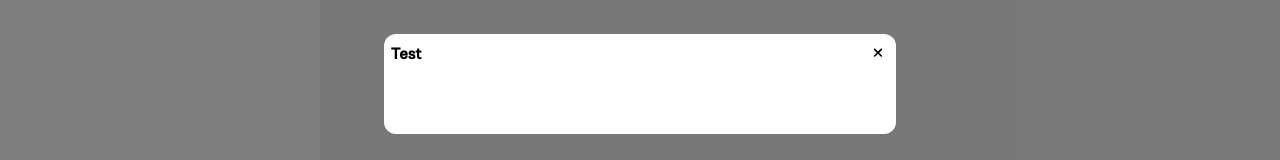
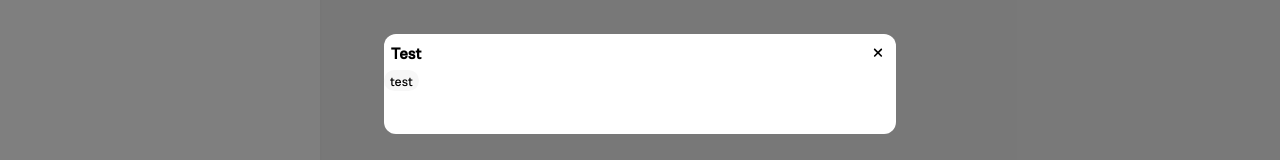
Before and after one commit to AmalAkh/web-messanger, a React (Vite) app: page / in a window 1280 px wide. Both pictures are taken after a click on the button "Change". Shown: the part 316-476 px from the top of the page. Built offline with nearby package versions, Linux system fonts and the light colour scheme.

Commit message:
ModalWindow bug fix

```diff
--- a/src/App.jsx
+++ b/src/App.jsx
@@ -12,6 +12,7 @@ function App() {
 
   const [currentChat, setCurrentChat] = useState(0);
   const [chats, setChats] = useState({});
+  const [text, setText] = useState("");
 
   const [isVisible, setIsVisible] = useState(false);
 
@@ -65,7 +66,7 @@ function App() {
             </div>
           </div>
           <div className="messages-container">
-
+            {text}
           </div>
           <div class="bottom-bar">
             <button className='clear attach-btn'><FontAwesomeIcon icon={faPlus} /> </button>
@@ -75,7 +76,10 @@ function App() {
           </div>
 
         </div>
-        <ModalWindow title="Test" isVisible={isVisible} onClose={()=>setIsVisible(false)} ></ModalWindow>
+        <ModalWindow title="Test" isVisible={isVisible} onClose={()=>setIsVisible(false)} >
+
+          <div><button onClick={()=>setText(text+"a")}>test</button></div>
+        </ModalWindow>
       </main>
     </>
   )
--- a/src/components/ModalWindow.jsx
+++ b/src/components/ModalWindow.jsx
@@ -6,19 +6,21 @@ import { FontAwesomeIcon } from "@fortawesome/react-fontawesome";
 export default function ModalWindow({title,children, isVisible=false, onClose=()=>{} })
 {
     const modalBack = useRef(null);
+    const wasVisible = useRef(false);
 
     useEffect(()=>
     {
-        if(isVisible)
+        if(isVisible && !wasVisible.value)
         {
             modalBack.current.classList.remove("hide-anim");
             modalBack.current.classList.remove("hidden");
             modalBack.current.classList.add("show-anim");
-
-        }else
+            wasVisible.value = isVisible;
+        }else if(!isVisible && wasVisible.value)
         {
 
             modalBack.current.classList.add("hide-anim");
+            wasVisible.value = isVisible;
 
         }
     })
```
